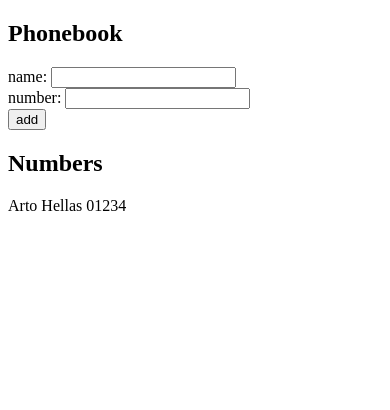
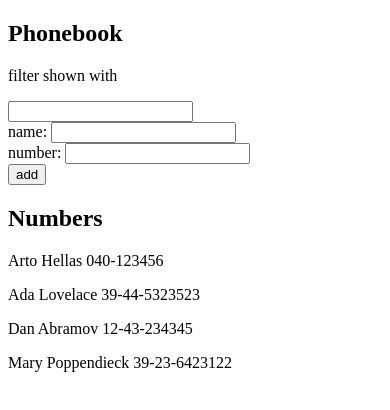
Before and after one commit to wafash08/fullstackopen, a React (Vite) app in the folder part2/phonebook/: page / in a window 390 px wide. Shown: the top 410 px of the page. Built offline with nearby package versions, Linux system fonts and the light colour scheme.

Commit message:
exercise part2 phonebook step4

```diff
--- a/part2/phonebook/src/App.jsx
+++ b/part2/phonebook/src/App.jsx
@@ -2,10 +2,14 @@ import { useState } from "react";
 
 function App() {
   const [persons, setPersons] = useState([
-    { name: "Arto Hellas", number: "01234" },
+    { name: "Arto Hellas", number: "040-123456", id: 1 },
+    { name: "Ada Lovelace", number: "39-44-5323523", id: 2 },
+    { name: "Dan Abramov", number: "12-43-234345", id: 3 },
+    { name: "Mary Poppendieck", number: "39-23-6423122", id: 4 },
   ]);
   const [newName, setNewName] = useState("");
   const [newNumber, setNewNumber] = useState("");
+  const [filterName, setFilterName] = useState("");
 
   const handleAddPerson = e => {
     e.preventDefault();
@@ -20,9 +24,22 @@ function App() {
     setNewNumber("");
   };
 
+  const filteredPerson = persons.filter(person =>
+    person.name.toLowerCase().includes(filterName.toLowerCase())
+  );
+
+  console.log("filteredPerson >> ", filteredPerson);
+
   return (
     <div>
       <h2>Phonebook</h2>
+      <div>
+        <p>filter shown with</p>
+        <input
+          value={filterName}
+          onChange={e => setFilterName(e.target.value)}
+        />
+      </div>
       <form onSubmit={handleAddPerson}>
         <div>
           name:{" "}
@@ -40,13 +57,17 @@ function App() {
         </div>
       </form>
       <h2>Numbers</h2>
-      {persons.map(person => {
-        return (
-          <p key={person.name}>
-            {person.name} {person.number}
-          </p>
-        );
-      })}
+      {filteredPerson.length <= 0 ? (
+        <p>No person found</p>
+      ) : (
+        filteredPerson.map(person => {
+          return (
+            <p key={person.name}>
+              {person.name} {person.number}
+            </p>
+          );
+        })
+      )}
     </div>
   );
 }
```
